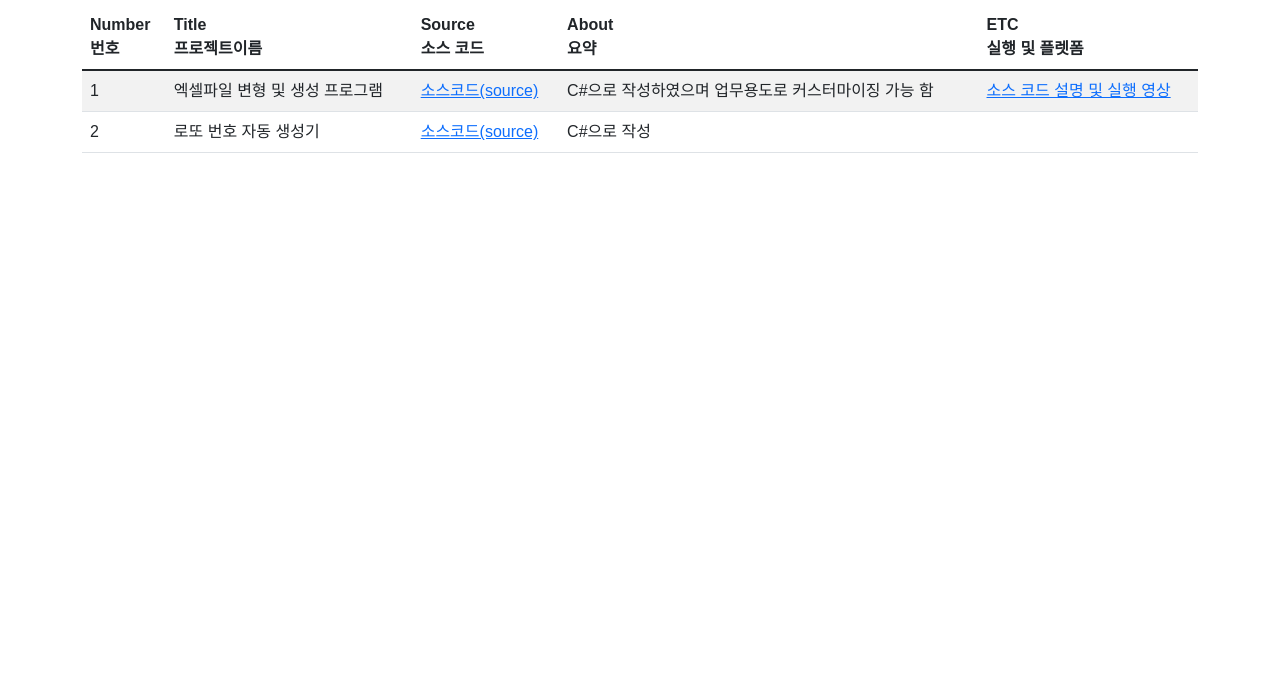
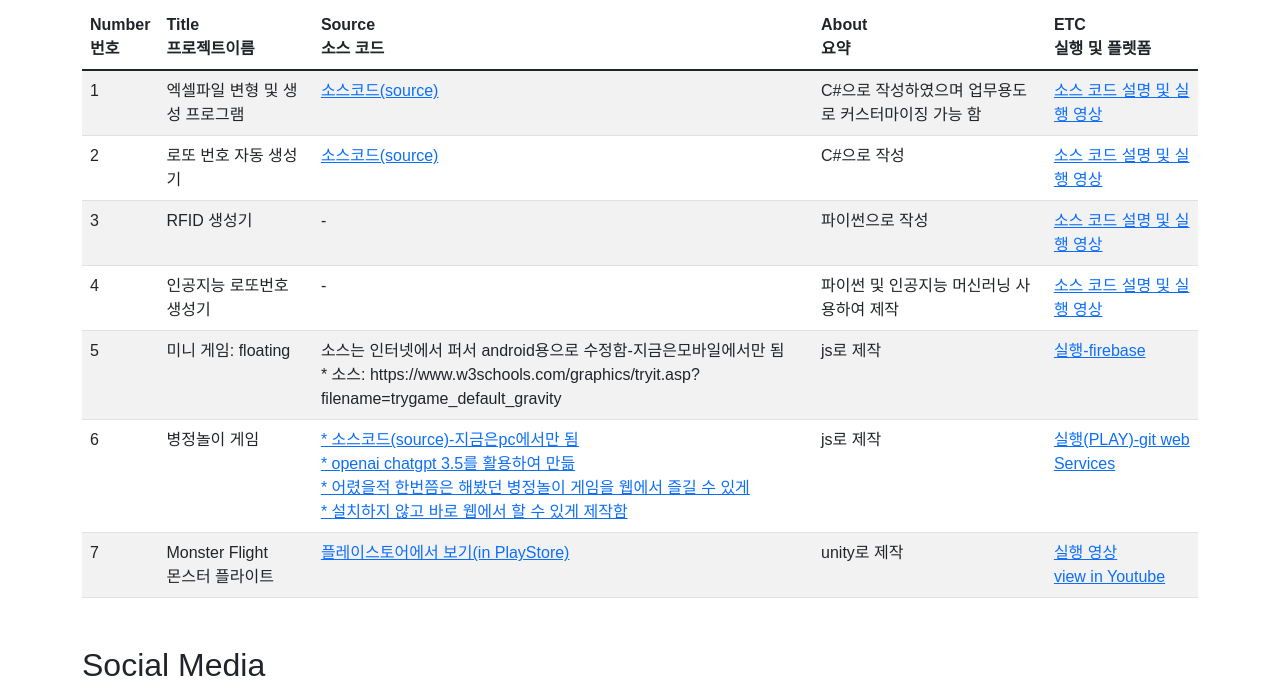
Before and after one commit to nolGaeMi/nolGaeMi.github.io, a plain HTML site: page all_projects.html in a window 1280 px wide. Shown: the part 197-897 px from the top of the page. Before the commit the page ends 800 px from the top, so only its background shows below. Drawn offline with nearby package versions, Linux system fonts and the light colour scheme.

Commit message:
Add files via upload

```diff
--- a/all_projects.html
+++ b/all_projects.html
@@ -54,4 +54,67 @@
             <td>로또 번호 자동 생성기</td>
             <td><a href="https://github.com/githumfirst/lotteNumberGenerator">소스코드(source)</a></td>
             <td>C#으로 작성</td>
-            <td><a href="https://www.youtube.com/watch?v=TMyqaxrhGaw&list=
+            <td><a href="https://www.youtube.com/watch?v=TMyqaxrhGaw&list=PL5o1u6HCZ9Gcrl6ICSThkPymqrs04vMZZ&index=7">소스 코드 설명 및 실행 영상</a></td>
+          </tr>
+          <tr>
+            <td>3</td>
+            <td>RFID 생성기</td>
+            <td>-</td>
+            <td>파이썬으로 작성</td>
+            <td><a href="https://www.youtube.com/watch?v=BmD-bos2jnY&list=PL5o1u6HCZ9Gcrl6ICSThkPymqrs04vMZZ&index=1">소스 코드 설명 및 실행 영상</a></td>
+          </tr>
+          <tr>
+            <td>4</td>
+            <td>인공지능 로또번호 생성기</td>
+            <td>-</td>
+            <td>파이썬 및 인공지능 머신러닝 사용하여 제작</td>
+            <td><a href="https://www.youtube.com/watch?v=7S8phpIRXew&list=PL5o1u6HCZ9Gcrl6ICSThkPymqrs04vMZZ&index=2&t=2s">소스 코드 설명 및 실행 영상</a></td>
+          </tr>
+          <tr>
+            <td>5</td>
+            <td>미니 게임: floating</td>
+            <td>소스는 인터넷에서 퍼서 android용으로 수정함-지금은모바일에서만 됨<br> * 소스: https://www.w3schools.com/graphics/tryit.asp?filename=trygame_default_gravity</td>
+            <td>js로 제작</td>
+            <td><a href="https://multiplayer-demo-ac50d.web.app/">실행-firebase</a></td>
+          </tr>
+          <tr>
+            <td>6</td>
+            <td>병정놀이 게임</td>
+            <td><a href="https://github.com/githumfirst/githumfirst.github.io?search=1">* 소스코드(source)-지금은pc에서만 됨<br>
+* openai chatgpt 3.5를 활용하여 만듦<br>
+* 어렸을적 한번쯤은 해봤던 병정놀이 게임을 웹에서 즐길 수 있게<br>
+* 설치하지 않고 바로 웹에서 할 수 있게 제작함</a></td>
+            <td>js로 제작</td>
+            <td><a href="https://githumfirst.github.io/">실행(PLAY)-git web Services</a></td>
+          </tr>
+          <tr>
+            <td>7</td>
+            <td>Monster Flight<br>몬스터 플라이트</td>
+            <td><a href="https://play.google.com/store/apps/details?id=com.nolgaemi.monster">플레이스토어에서 보기(in PlayStore)<br></td>
+            <td>unity로 제작</td>
+            <td><a href="https://youtube.com/shorts/YMnRnsPjmGs?si=doML47o6TM4u4CA4">실행 영상<a/><br>
+            <a href="https://www.youtube.com/watch?v=HExnuQS_bUg&t=6s">view in Youtube<a/></td>
+          </tr>
+        </tbody>
+      </table>
+    </section>
+
+    <section id="social" class="mt-5">
+      <h2>Social Media</h2>
+      <ul class="list-unstyled text-center">
+        <li><a href="https://www.youtube.com/channel/yourchannel" target="_blank"><img src="assets/images/youtube-icon.png" alt="YouTube" style="height: 30px;"> YouTube</a></li>
+        <li><a href="https://twitter.com/yourprofile" target="_blank"><img src="assets/images/twitter-icon.png" alt="Twitter" style="height: 30px;"> Twitter</a></li>
+        <li><a href="https://instagram.com/yourprofile" target="_blank"><img src="assets/images/instagram-icon.png" alt="Instagram" style="height: 30px;"> Instagram</a></li>
+      </ul>
+    </section>
+  </main>
+
+  <footer class="text-center mt-5 py-3 bg-dark text-light">
+    <p>&copy; 2024 Nolgaemi. All rights reserved.</p>
+  </footer>
+
+  <!-- Bootstrap JS via CDN -->
+  <script src="https://cdnjs.cloudflare.com/ajax/libs/bootstrap/5.1.3/js/bootstrap.bundle.min.js"></script>
+  <script src="assets/js/scripts.js"></script>
+</body>
+</html>
```
